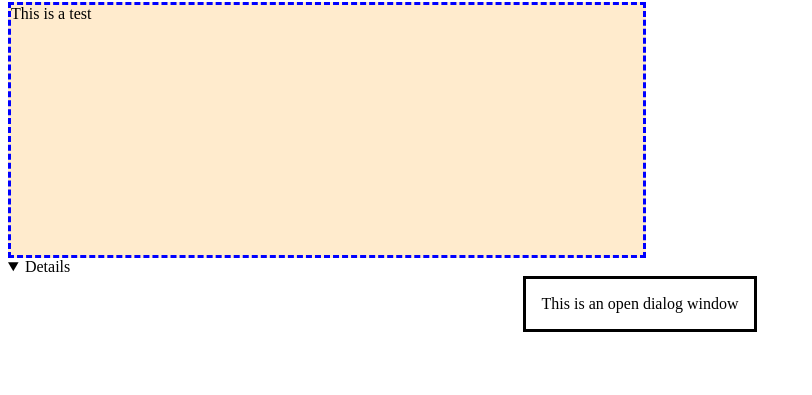
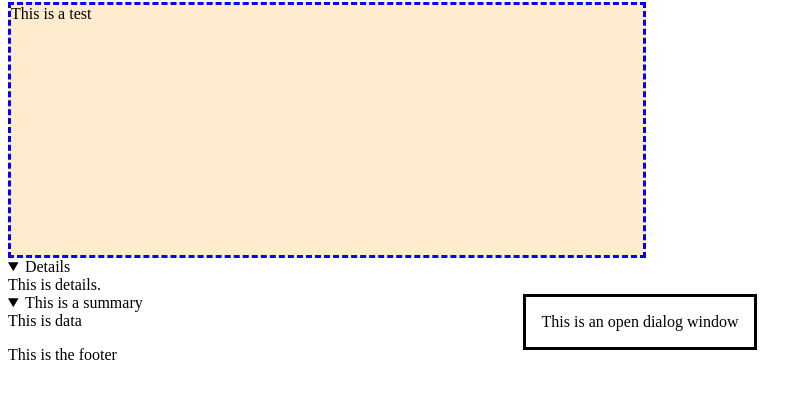
Before and after one commit to Isabel-UX/HTML5, a plain HTML site: page 02. Styles and Semantics/02. Styles and Semantics.html in a window 1280 px wide. Shown: the part 405-800 px from the top of the page, without its empty margins (0-812 px from the left). Drawn offline with Linux system fonts and the light colour scheme.

Commit message:
Finished exercise files- Styles and Semantics

```diff
--- a/02. Styles and Semantics/02. Styles and Semantics.html
+++ b/02. Styles and Semantics/02. Styles and Semantics.html
@@ -76,18 +76,27 @@
 
     <!-- <details> - Defines additional details that the user can view or hide -->
     <details open>
-
+      This is details.
     </details>
 
     <!-- <dialog> - Defines a dialog box or window -->
     <dialog open="This is an open dialog window" >This is an open dialog window</dialog>
 
-    <!-- Defines a visible heading for a <details> element -->
+    <!-- <summary> - Defines a visible heading for a <details> element -->
 
-    <!-- Adds a machine-readable translation of a given content -->
+      <details open>
+        <summary>This is a summary</summary>
+      </details>
+
+    <!-- <data> - Adds a machine-readable translation of a given content -->
+
+    <data value="12345">This is data</data>
 
     <!-- <footer> - Defines a footer for a document or  section -->
-    <footer></footer>
+
+      <footer>
+        <p>This is the footer</p>
+      </footer>
 
 
   </body>
```
